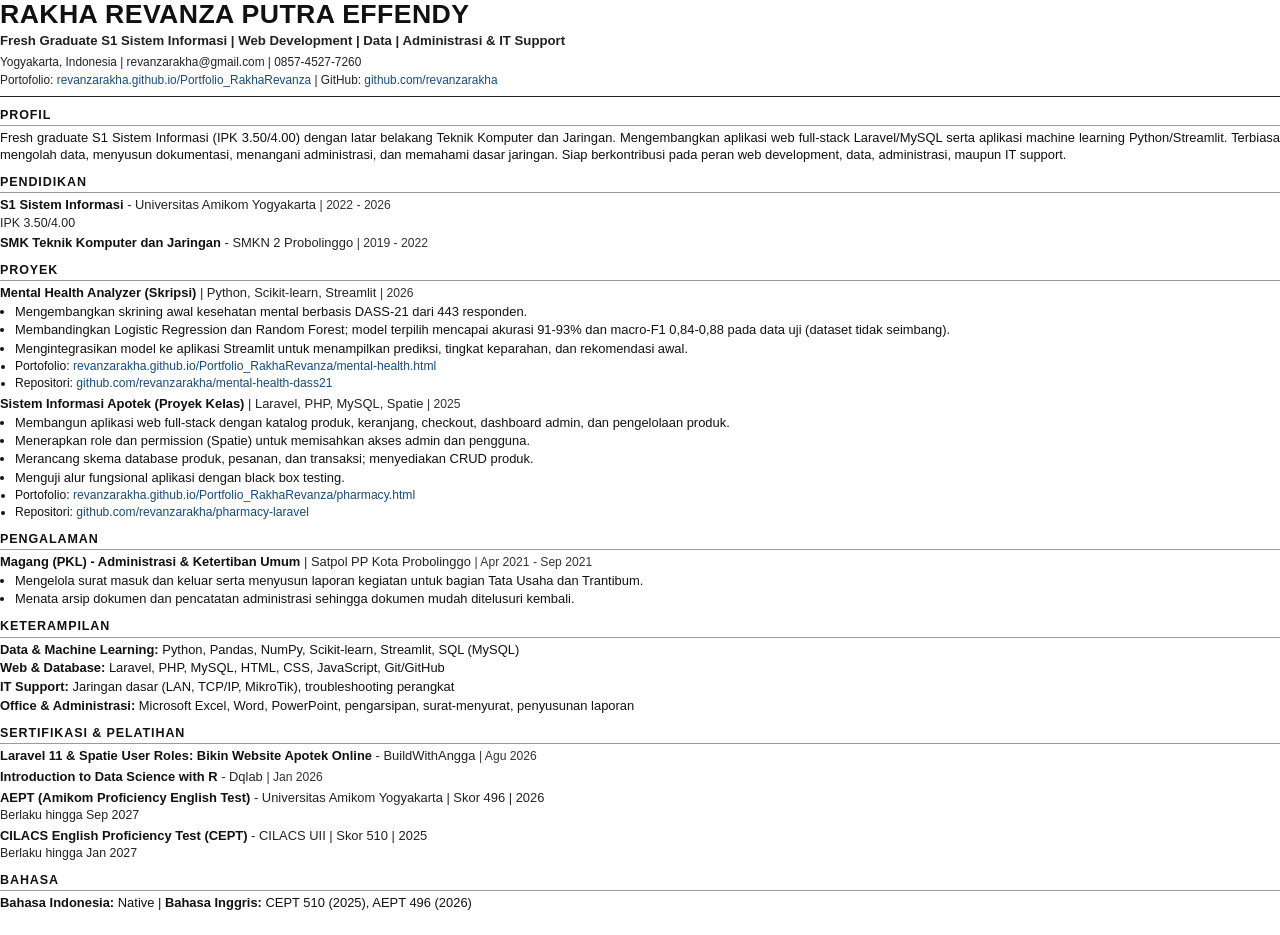
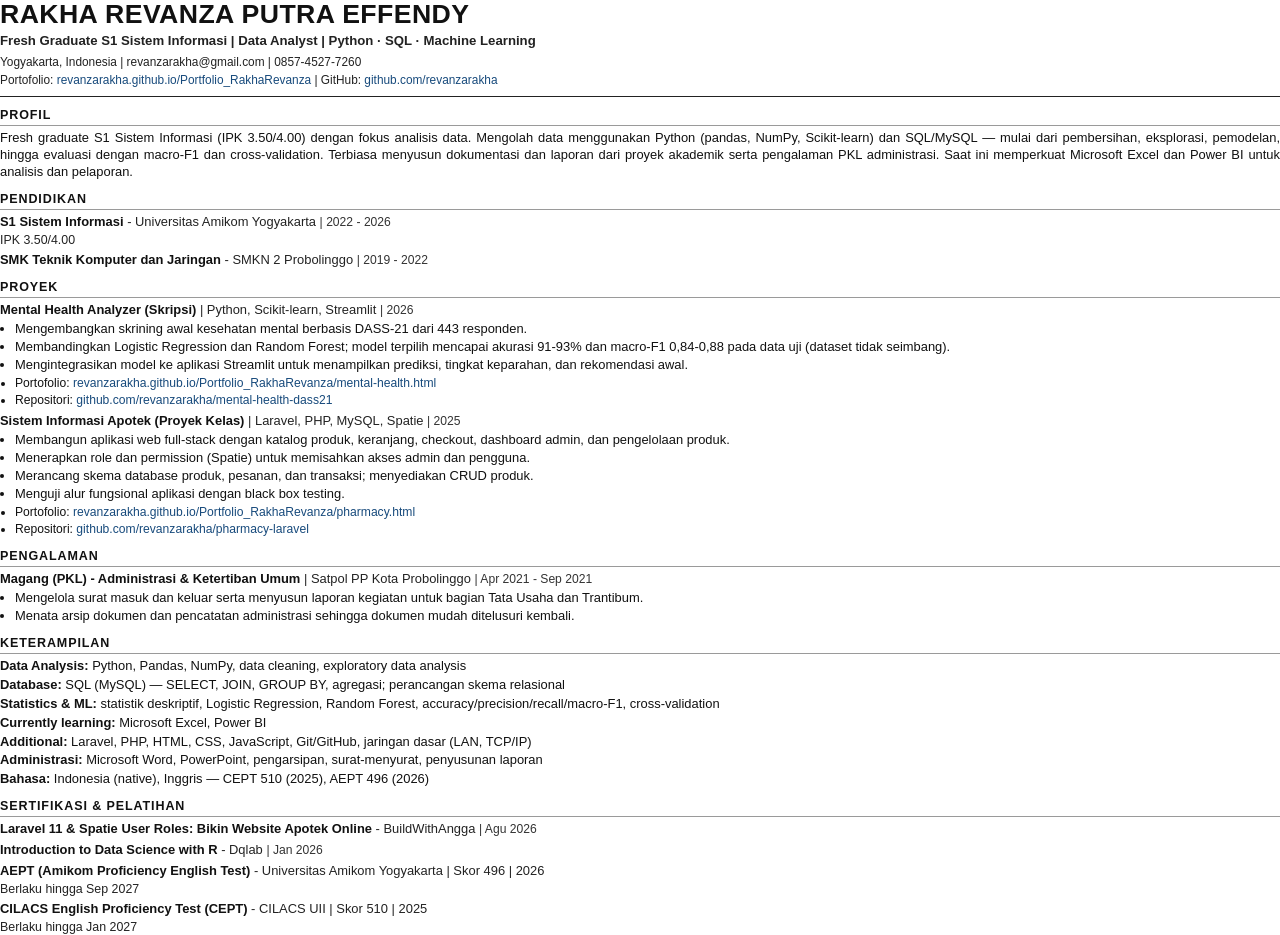
Before and after one commit to revanzarakha/Portfolio_RakhaRevanza, a plain HTML site: page assets/CV_RakhaRevanza.html in a window 1280 px wide. Before the commit the page ends 914 px from the top, so only its background shows below. Drawn offline with Linux system fonts and the light colour scheme.

Commit message:
content(cv): refocus general CV for data roles
Replace the broad web/IT-support headline with a data-focused profile, and move Excel to currently learning.

```diff
--- a/assets/CV_RakhaRevanza.html
+++ b/assets/CV_RakhaRevanza.html
@@ -84,7 +84,7 @@
 <body>
 
   <div class="name">RAKHA REVANZA PUTRA EFFENDY</div>
-  <div class="headline">Fresh Graduate S1 Sistem Informasi | Web Development | Data | Administrasi &amp; IT Support</div>
+  <div class="headline">Fresh Graduate S1 Sistem Informasi | Data Analyst | Python · SQL · Machine Learning</div>
   <div class="contact">
     Yogyakarta, Indonesia | revanzarakha@gmail.com | 0857-4527-7260<br>
     Portofolio: <a href="https://revanzarakha.github.io/Portfolio_RakhaRevanza/">revanzarakha.github.io/Portfolio_RakhaRevanza</a> | GitHub: <a href="https://github.com/revanzarakha">github.com/revanzarakha</a>
@@ -93,7 +93,7 @@
   <hr class="rule">
 
   <h2>Profil</h2>
-  <p class="summary">Fresh graduate S1 Sistem Informasi (IPK 3.50/4.00) dengan latar belakang Teknik Komputer dan Jaringan. Mengembangkan aplikasi web full-stack Laravel/MySQL serta aplikasi machine learning Python/Streamlit. Terbiasa mengolah data, menyusun dokumentasi, menangani administrasi, dan memahami dasar jaringan. Siap berkontribusi pada peran web development, data, administrasi, maupun IT support.</p>
+  <p class="summary">Fresh graduate S1 Sistem Informasi (IPK 3.50/4.00) dengan fokus analisis data. Mengolah data menggunakan Python (pandas, NumPy, Scikit-learn) dan SQL/MySQL — mulai dari pembersihan, eksplorasi, pemodelan, hingga evaluasi dengan macro-F1 dan cross-validation. Terbiasa menyusun dokumentasi dan laporan dari proyek akademik serta pengalaman PKL administrasi. Saat ini memperkuat Microsoft Excel dan Power BI untuk analisis dan pelaporan.</p>
 
   <h2>Pendidikan</h2>
   <div class="entry">
@@ -153,10 +153,13 @@
   </ul>
 
   <h2>Keterampilan</h2>
-  <div class="skill-line"><b>Data &amp; Machine Learning:</b> Python, Pandas, NumPy, Scikit-learn, Streamlit, SQL (MySQL)</div>
-  <div class="skill-line"><b>Web &amp; Database:</b> Laravel, PHP, MySQL, HTML, CSS, JavaScript, Git/GitHub</div>
-  <div class="skill-line"><b>IT Support:</b> Jaringan dasar (LAN, TCP/IP, MikroTik), troubleshooting perangkat</div>
-  <div class="skill-line"><b>Office &amp; Administrasi:</b> Microsoft Excel, Word, PowerPoint, pengarsipan, surat-menyurat, penyusunan laporan</div>
+  <div class="skill-line"><b>Data Analysis:</b> Python, Pandas, NumPy, data cleaning, exploratory data analysis</div>
+  <div class="skill-line"><b>Database:</b> SQL (MySQL) — SELECT, JOIN, GROUP BY, agregasi; perancangan skema relasional</div>
+  <div class="skill-line"><b>Statistics &amp; ML:</b> statistik deskriptif, Logistic Regression, Random Forest, accuracy/precision/recall/macro-F1, cross-validation</div>
+  <div class="skill-line"><b>Currently learning:</b> Microsoft Excel, Power BI</div>
+  <div class="skill-line"><b>Additional:</b> Laravel, PHP, HTML, CSS, JavaScript, Git/GitHub, jaringan dasar (LAN, TCP/IP)</div>
+  <div class="skill-line"><b>Administrasi:</b> Microsoft Word, PowerPoint, pengarsipan, surat-menyurat, penyusunan laporan</div>
+  <div class="skill-line"><b>Bahasa:</b> Indonesia (native), Inggris — CEPT 510 (2025), AEPT 496 (2026)</div>
 
   <h2>Sertifikasi &amp; Pelatihan</h2>
   <div class="entry">
@@ -180,8 +183,5 @@
   </div>
   <div class="subline">Berlaku hingga Jan 2027</div>
 
-  <h2>Bahasa</h2>
-  <div class="skill-line"><b>Bahasa Indonesia:</b> Native | <b>Bahasa Inggris:</b> CEPT 510 (2025), AEPT 496 (2026)</div>
-
 </body>
 </html>
```
Also changed, not shown: 1 other file.
